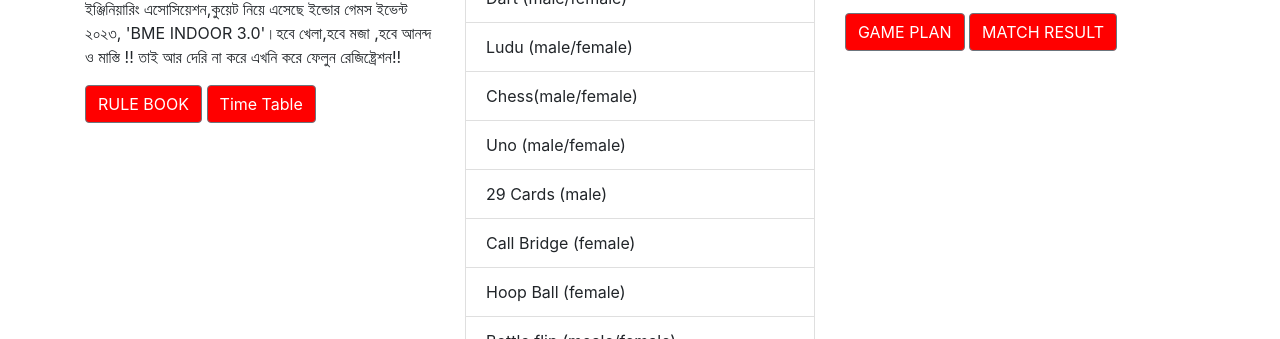
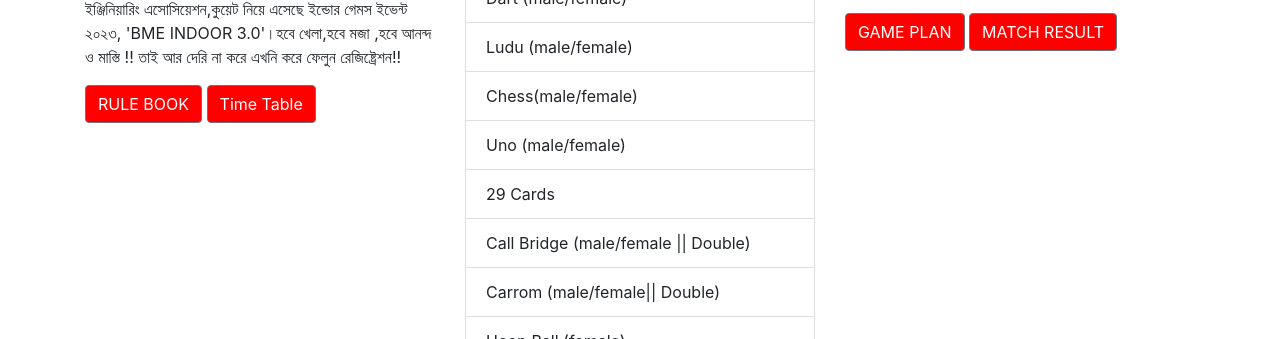
Before and after one commit to kuetbme19/bmeindoor.github.io, a plain HTML site: page index.html in a window 1280 px wide. Shown: the part 461-800 px from the top of the page. Drawn offline with nearby package versions, Linux system fonts and the light colour scheme.

Commit message:
final_final

```diff
--- a/index.html
+++ b/index.html
@@ -89,8 +89,9 @@ padding: 50px;
 					<li class="list-group-item">Ludu (male/female)</li>
 					<li class="list-group-item">Chess(male/female)</li>
 					<li class="list-group-item">Uno  (male/female)</li>
-					<li class="list-group-item">29 Cards (male)</li>
-					<li class="list-group-item">Call Bridge (female)</li>
+					<li class="list-group-item">29 Cards </li>
+					<li class="list-group-item">Call Bridge (male/female || Double)</li>
+					<li class="list-group-item">Carrom (male/female|| Double)</li>
 					<li class="list-group-item">Hoop Ball (female)</li>
 					<li class="list-group-item">Bottle flip (meale/female)</li>
 					<li class="list-group-item">Table Tennis (male)</li>
```
